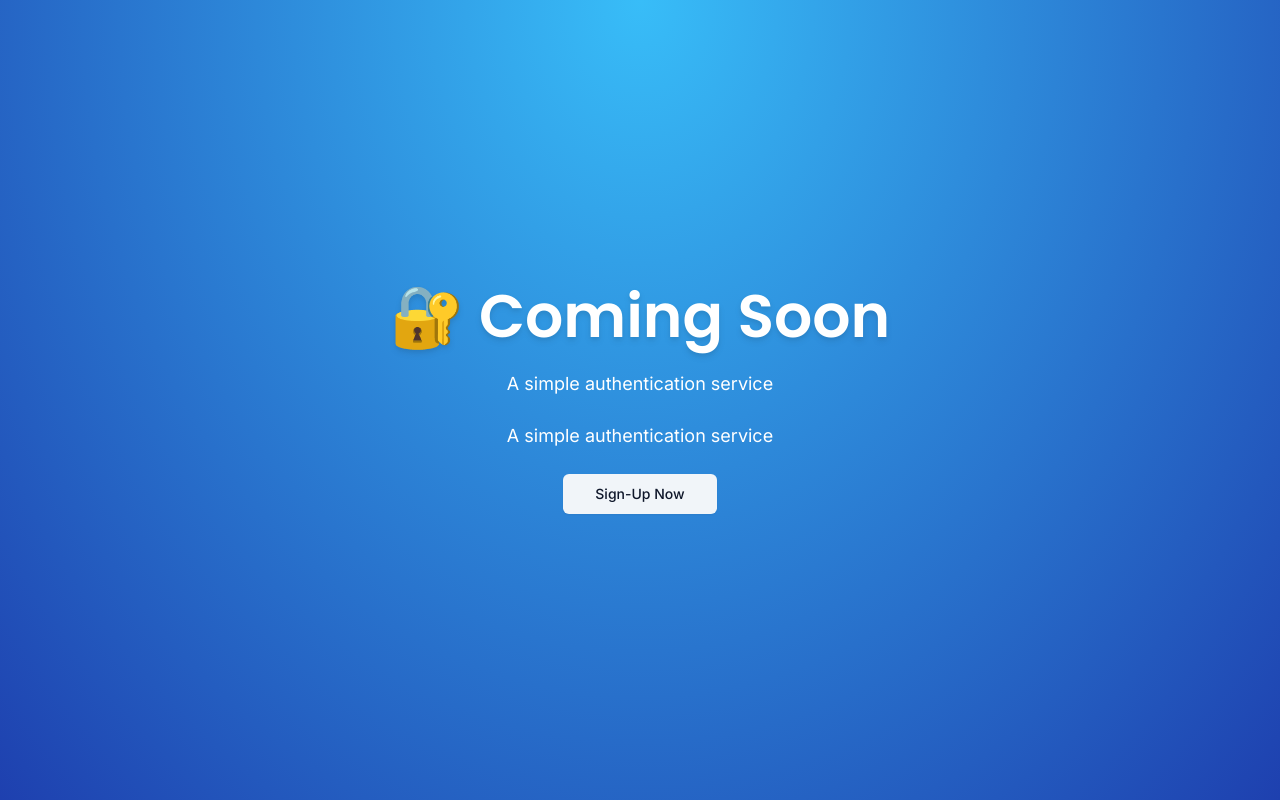
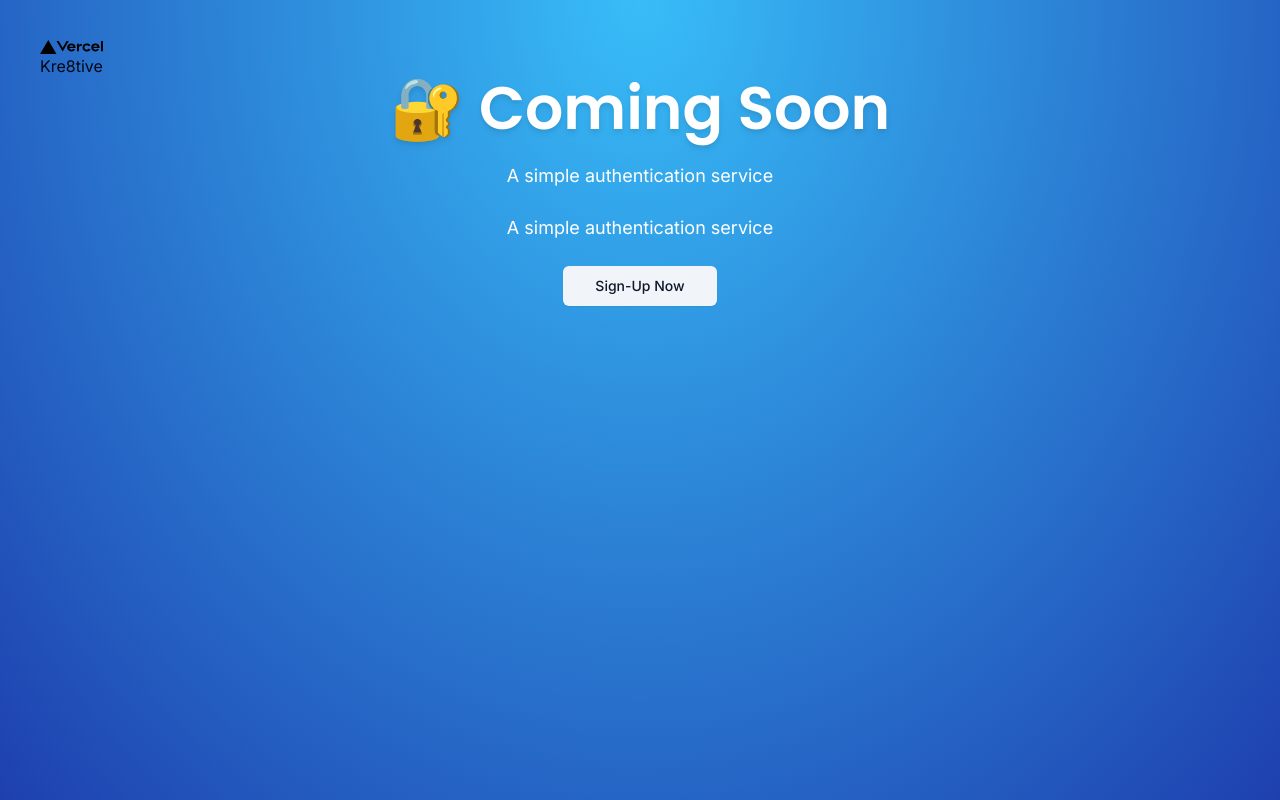
Before and after one commit to nicholavila/Creative-Marketplace, a Next.js app: page / in a window 1280 px wide. Built offline with nearby package versions, Linux system fonts and the light colour scheme; no server answers.

Commit message:
feat(homepage): add logo

```diff
--- a/app/page.tsx
+++ b/app/page.tsx
@@ -10,7 +10,13 @@ const font = Poppins({
 
 export default function Home() {
   return (
-    <main className="flex h-full flex-col items-center justify-center bg-[radial-gradient(ellipse_at_top,_var(--tw-gradient-stops))] from-sky-400 to-blue-800">
+    <main className="flex h-full flex-col p-10 bg-[radial-gradient(ellipse_at_top,_var(--tw-gradient-stops))] from-sky-400 to-blue-800">
+      <div className="w-full flex">
+        <div className="">
+          <img src="./vercel.svg" />
+          <p>Kre8tive</p>
+        </div>
+      </div>
       <div className="space-y-6 text-center">
         <h1
           className={cn(
```
